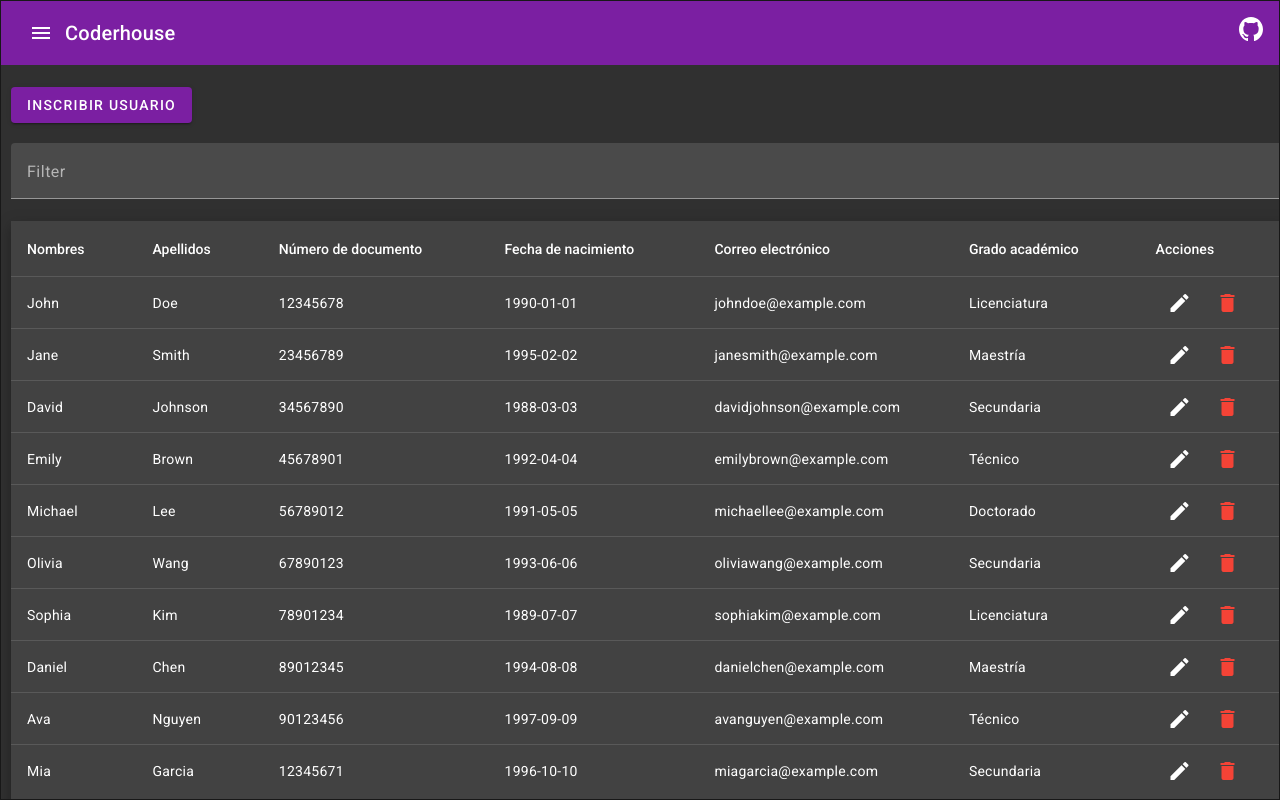
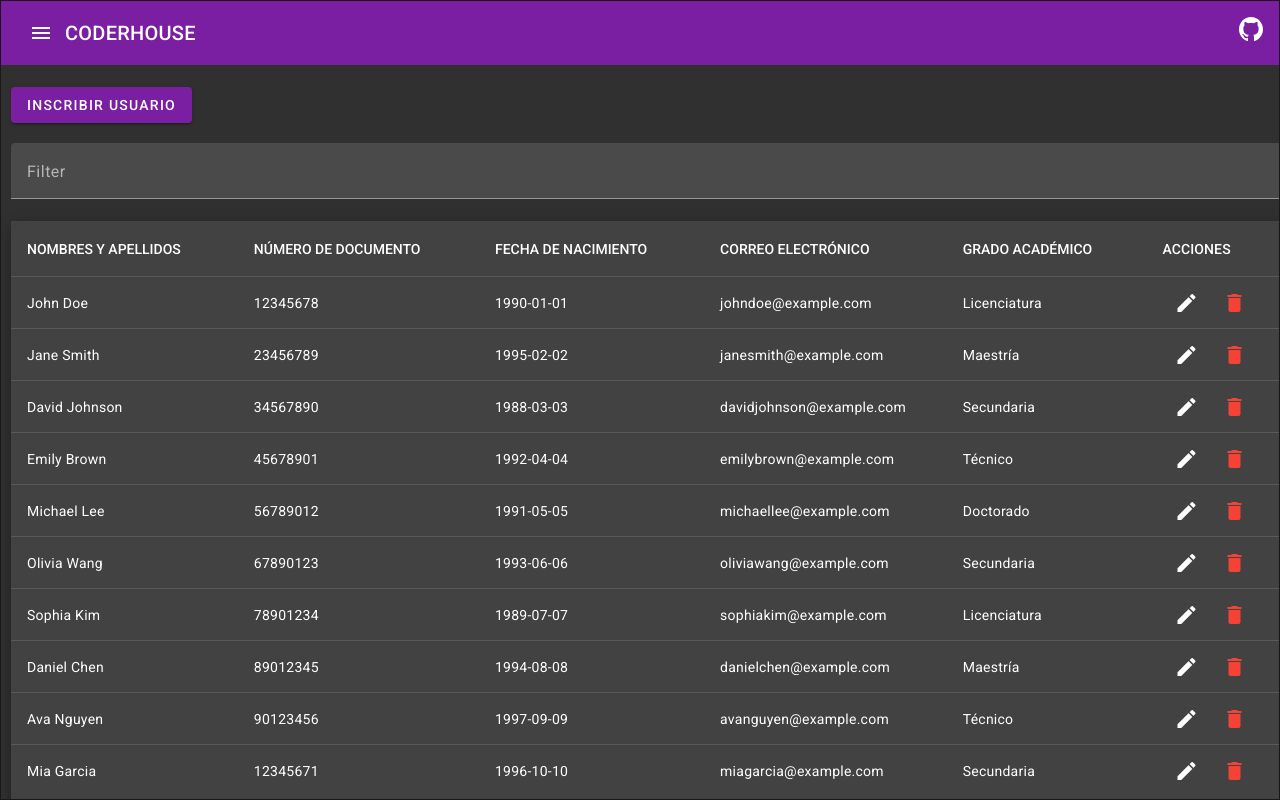
Before and after one commit to David171901/angular-student-management, an Angular app: page / in a window 1280 px wide. Built offline with nearby package versions, Linux system fonts and the light colour scheme.

Commit message:
chore: add directive uppercase & pipe fullname

```diff
--- a/src/app/modules/dashboard/users/components/user-table/user-table.component.html
+++ b/src/app/modules/dashboard/users/components/user-table/user-table.component.html
@@ -13,43 +13,37 @@
 
     <!-- Firstname Column -->
     <ng-container matColumnDef="firstName">
-      <th mat-header-cell *matHeaderCellDef mat-sort-header> Nombres </th>
-      <td mat-cell *matCellDef="let user"> {{user.firstName}} </td>
-    </ng-container>
-
-    <!-- Lastname Column -->
-    <ng-container matColumnDef="lastName">
-      <th mat-header-cell *matHeaderCellDef mat-sort-header> Apellidos </th>
-      <td mat-cell *matCellDef="let user"> {{user.lastName}} </td>
+      <th mat-header-cell *matHeaderCellDef mat-sort-header appUppercase> Nombres y Apellidos </th>
+      <td mat-cell *matCellDef="let user"> {{user.firstName | fullName:user.lastName}} </td>
     </ng-container>
 
     <!-- Document Number Column -->
     <ng-container matColumnDef="documentNumber">
-      <th mat-header-cell *matHeaderCellDef mat-sort-header> Número de documento </th>
+      <th mat-header-cell *matHeaderCellDef mat-sort-header appUppercase> Número de documento </th>
       <td mat-cell *matCellDef="let user"> {{user.documentNumber}} </td>
     </ng-container>
 
     <!-- Dod Column -->
     <ng-container matColumnDef="dob">
-      <th mat-header-cell *matHeaderCellDef mat-sort-header> Fecha de nacimiento </th>
+      <th mat-header-cell *matHeaderCellDef mat-sort-header appUppercase> Fecha de nacimiento </th>
       <td mat-cell *matCellDef="let user"> {{user.dob}} </td>
     </ng-container>
 
     <!-- Email Column -->
     <ng-container matColumnDef="email">
-      <th mat-header-cell *matHeaderCellDef mat-sort-header> Correo electrónico </th>
+      <th mat-header-cell *matHeaderCellDef mat-sort-header appUppercase> Correo electrónico </th>
       <td mat-cell *matCellDef="let user"> {{user.email}} </td>
     </ng-container>
 
     <!-- Education Column -->
     <ng-container matColumnDef="education">
-      <th mat-header-cell *matHeaderCellDef mat-sort-header> Grado académico </th>
+      <th mat-header-cell *matHeaderCellDef mat-sort-header appUppercase> Grado académico </th>
       <td mat-cell *matCellDef="let user"> {{user.education}} </td>
     </ng-container>
 
     <!-- Actions Column -->
     <ng-container matColumnDef="action">
-      <th mat-header-cell *matHeaderCellDef> Acciones </th>
+      <th mat-header-cell *matHeaderCellDef appUppercase> Acciones </th>
       <td mat-cell *matCellDef="let user">
         <button mat-icon-button color="" primary (click)="editUser(user)">
           <mat-icon>edit</mat-icon>
--- a/src/app/modules/dashboard/users/components/user-table/user-table.component.ts
+++ b/src/app/modules/dashboard/users/components/user-table/user-table.component.ts
@@ -23,7 +23,7 @@ export class UserTableComponent implements AfterViewInit {
     this.dataSource = new MatTableDataSource<User>(this._usersService.getUsersList());
   }
 
-  displayedColumns: string[] = ['firstName', 'lastName', 'documentNumber', 'dob', 'email', 'education', 'action'];
+  displayedColumns: string[] = ['firstName', 'documentNumber', 'dob', 'email', 'education', 'action'];
 
 
   @ViewChild(MatPaginator) paginator!: MatPaginator;
--- a/src/app/shared/components/toolbar/toolbar.component.html
+++ b/src/app/shared/components/toolbar/toolbar.component.html
@@ -4,7 +4,7 @@
       (click)="toggleSidebar.emit()">
       <mat-icon>menu</mat-icon>
     </button>
-    <span>Coderhouse</span>
+    <span appUppercase>Coderhouse</span>
     <span class="example-spacer"></span>
     <div>
       <a href="https://github.com/David171901/angular-student-management" target="_blank">
--- /dev/null
+++ b/src/app/shared/directive/uppercase.directive.ts
@@ -0,0 +1,14 @@
+import { Directive, ElementRef, Renderer2, OnInit } from '@angular/core';
+
+@Directive({
+  selector: '[appUppercase]'
+})
+export class UppercaseDirective implements OnInit {
+
+  constructor(private el: ElementRef, private renderer: Renderer2) {}
+
+  ngOnInit() {
+    this.renderer.setStyle(this.el.nativeElement, 'text-transform', 'uppercase');
+  }
+
+}
--- /dev/null
+++ b/src/app/shared/pipe/full-name.pipe.ts
@@ -0,0 +1,12 @@
+import { Pipe, PipeTransform } from '@angular/core';
+
+@Pipe({
+  name: 'fullName'
+})
+export class FullNamePipe implements PipeTransform {
+
+  transform(firstname: string, lastname: string): string {
+    return `${firstname} ${lastname}`;
+  }
+
+}
```
Also changed, not shown: src/app/shared/shared.module.ts (+8 -2 lines), 2 other files (tests, documents, lock files or other folders).
